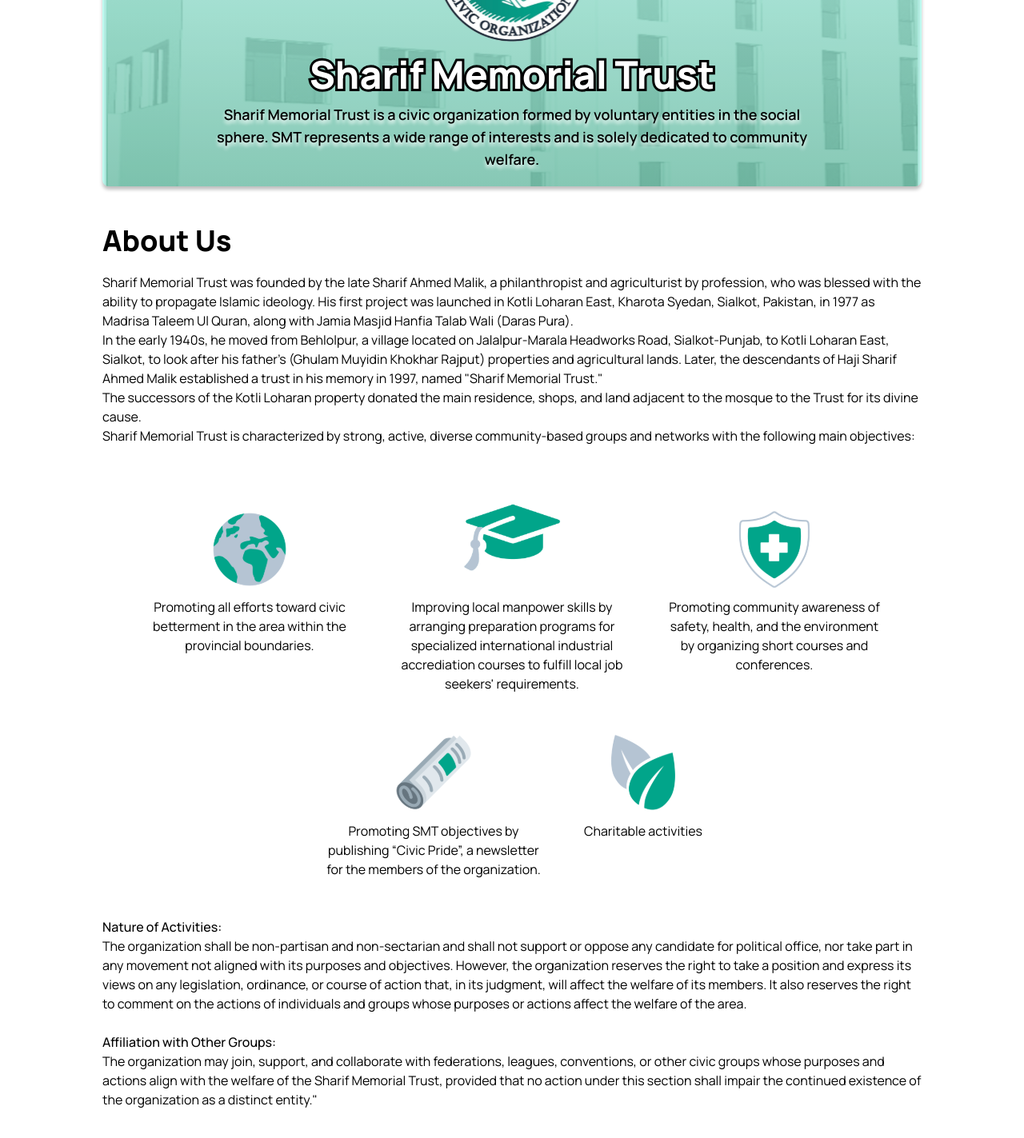
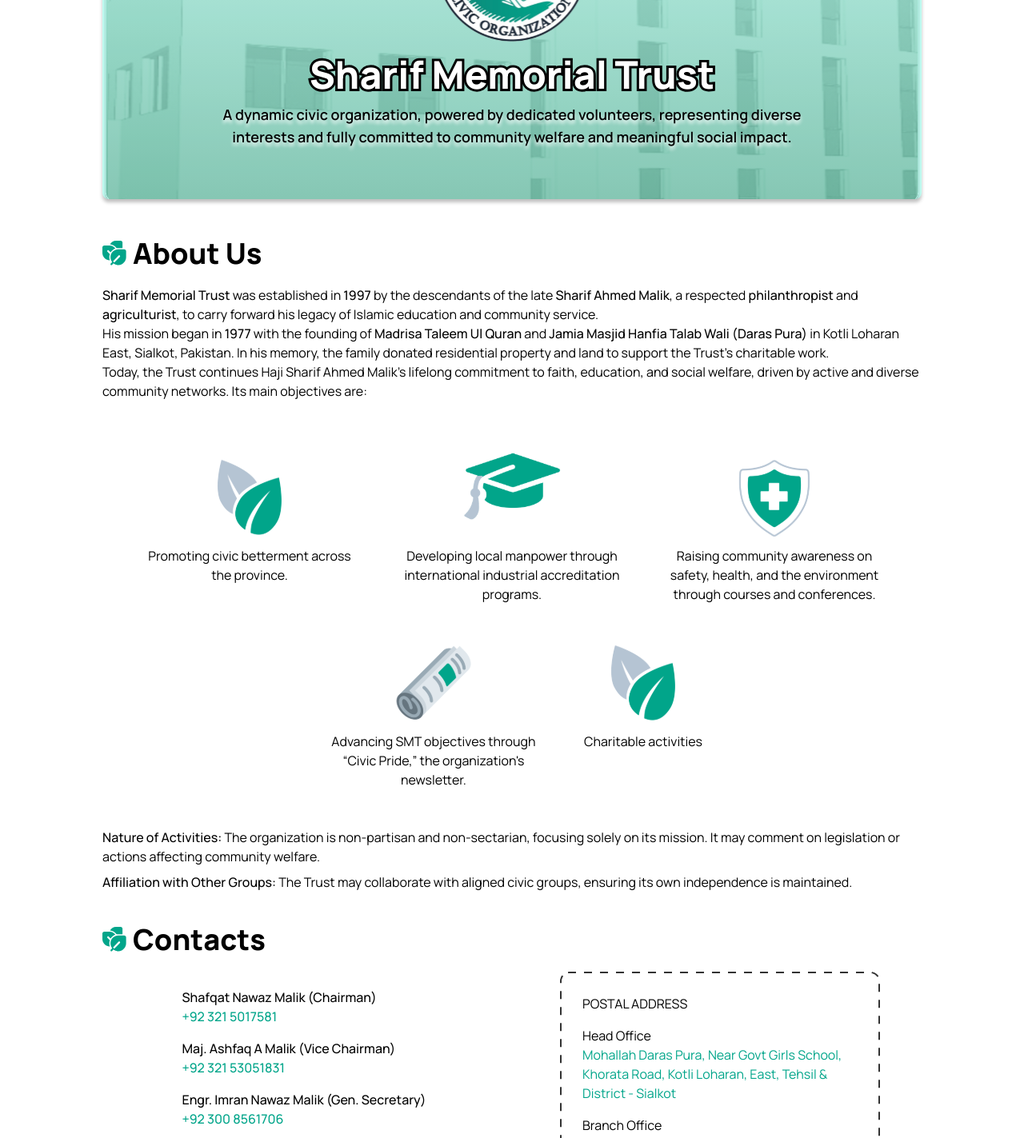
Before and after one commit to ZohaMalik/smt-web, a Vue app: page / in a window 1280 px wide. Shown: the part 380-1803 px from the top of the page at 80% size. Built offline with nearby package versions, Linux system fonts and the light colour scheme.

Commit message:
Home Page Updates

```diff
--- a/src/components/homeComponents/aboutUs.vue
+++ b/src/components/homeComponents/aboutUs.vue
@@ -1,5 +1,6 @@
 <script setup>
 
+import LeavesHeaderImage from '@/assets/images/home/leaves.svg';
 import EarthImage from '@/assets/images/home/aboutUs/earth.svg';
 import ScholarHatImage from '@/assets/images/home/aboutUs/scholarHat.svg';
 import HealthShieldImage from '@/assets/images/home/aboutUs/healthShield.svg';
@@ -10,35 +11,44 @@
 
 <template>
     <div>
-        <h2 class="font-extrabold text-4xl mb-5 max-w-screen-lg mx-auto">About Us</h2>
+        <h2 class="font-extrabold text-4xl mb-5 max-w-screen-lg mx-auto flex items-center gap-2">
+            <img :src="LeavesHeaderImage" alt="Leaves Image" width="30" /> <span>About Us</span>
+        </h2>
         <!-- First Paragraph -->
-        <div class="max-w-screen-lg mx-auto mb-10">
-            <p>Sharif Memorial Trust was founded by the late Sharif Ahmed Malik, a philanthropist and agriculturist by profession, who was blessed with the ability to propagate Islamic ideology. His first project was launched in Kotli Loharan East, Kharota Syedan, Sialkot, Pakistan, in 1977 as Madrisa Taleem Ul Quran, along with Jamia Masjid Hanfia Talab Wali (Daras Pura).</p>
-            <p>In the early 1940s, he moved from Behlolpur, a village located on Jalalpur-Marala Headworks Road, Sialkot-Punjab, to Kotli Loharan East, Sialkot, to look after his father's (Ghulam Muyidin Khokhar Rajput) properties and agricultural lands. Later, the descendants of Haji Sharif Ahmed Malik established a trust in his memory in 1997, named "Sharif Memorial Trust."</p>
-            <p>The successors of the Kotli Loharan property donated the main residence, shops, and land adjacent to the mosque to the Trust for its divine cause.</p>
-            <p>Sharif Memorial Trust is characterized by strong, active, diverse community-based groups and networks with the following main objectives:</p>
+        <div class="max-w-screen-lg mx-auto mb-8">
+            <p>
+                <span class="font-medium">Sharif Memorial Trust</span> was established in <span class="font-medium">1997</span> by the descendants of the late <span class="font-medium">Sharif Ahmed Malik</span>,
+                a respected <span class="font-medium">philanthropist</span> and <span class="font-medium">agriculturist</span>, to carry forward his legacy of Islamic education and community service.
+            </p>
+            <p>
+                His mission began in <span class="font-medium">1977</span> with the founding of <span class="font-medium">Madrisa Taleem Ul Quran</span> and <span class="font-medium">Jamia Masjid Hanfia Talab Wali (Daras Pura)</span> in Kotli Loharan East, Sialkot, Pakistan.
+                In his memory, the family donated residential property and land to support the Trust's charitable work.
+            </p>
+            <p>
+                Today, the Trust continues Haji Sharif Ahmed Malik's lifelong commitment to faith, education, and social welfare, driven by active and diverse community networks. Its main objectives are:
+            </p>
         </div>
 
         <!-- Mid Part - Objective Points -->
         <div class="flex justify-center items-baseline flex-wrap gap-y-10 gap-x-12 mb-12 max-w-screen-lg mx-auto">
             <div class="flex flex-col justify-center items-center objectiveDiv text-center">
-                <img :src="EarthImage" alt="Earth Image" />
-                <p>Promoting all efforts toward civic betterment in the area within the provincial boundaries.</p>
+                <img :src="LeavesImage" alt="Leaves Image" />
+                <p>Promoting civic betterment across the province.</p>
             </div>
 
             <div class="flex flex-col justify-center items-center objectiveDiv text-center">
                 <img :src="ScholarHatImage" alt="Scholar Hat Image" />
-                <p>Improving local manpower skills by arranging preparation programs for specialized international industrial accrediation courses to fulfill local job seekers' requirements.</p>
+                <p>Developing local manpower through international industrial accreditation programs.</p>
             </div>
 
             <div class="flex flex-col justify-center items-center objectiveDiv text-center">
                 <img :src="HealthShieldImage" alt="Health Shield Image" />
-                <p>Promoting community awareness of safety, health, and the environment by organizing short courses and conferences.</p>
+                <p>Raising community awareness on safety, health, and the environment through courses and conferences.</p>
             </div>
 
             <div class="flex flex-col justify-center items-center objectiveDiv text-center">
                 <img :src="NewspaperImage" alt="Newspaper Image" />
-                <p>Promoting SMT objectives by publishing “Civic Pride”, a newsletter for the members of the organization.</p>
+                <p>Advancing SMT objectives through “Civic Pride,” the organization's newsletter.</p>
             </div>
 
             <div class="flex flex-col justify-center items-center objectiveDiv text-center">
@@ -49,10 +59,13 @@
 
         <!-- Last Paragraphs -->
         <div class="max-w-screen-lg mx-auto mb-10">
-            <div class="font-medium">Nature of Activities:</div>
-            <p class="mb-6">The organization shall be non-partisan and non-sectarian and shall not support or oppose any candidate for political office, nor take part in any movement not aligned with its purposes and objectives. However, the organization reserves the right to take a position and express its views on any legislation, ordinance, or course of action that, in its judgment, will affect the welfare of its members. It also reserves the right to comment on the actions of individuals and groups whose purposes or actions affect the welfare of the area.</p>
-            <div class="font-medium">Affiliation with Other Groups:</div>
-            <p>The organization may join, support, and collaborate with federations, leagues, conventions, or other civic groups whose purposes and actions align with the welfare of the Sharif Memorial Trust, provided that no action under this section shall impair the continued existence of the organization as a distinct entity."</p>
+            <div class="mb-2">
+                <span class="font-medium">Nature of Activities:</span> The organization is non-partisan and non-sectarian, focusing solely on its mission. It may comment on legislation or actions affecting community welfare.
+            </div>
+            <div>
+                <span class="font-medium">Affiliation with Other Groups:</span> The Trust may collaborate with aligned civic groups, ensuring its own independence is maintained.
+            </div>
+            <!-- <p></p> -->
         </div>
     </div>
 </template>
--- a/src/components/homeComponents/contacts.vue
+++ b/src/components/homeComponents/contacts.vue
@@ -1,6 +1,8 @@
 <template>
     <div>
-        <h2 class="font-extrabold text-4xl mb-5 max-w-screen-lg mx-auto">Contacts</h2>
+        <h2 class="font-extrabold text-4xl mb-5 max-w-screen-lg mx-auto flex items-center gap-2">
+            <img :src="LeavesHeaderImage" alt="Leaves Image" width="30" /> <span>Contacts</span>
+        </h2>
 
         <!-- Contacts & Address -->
         <div class="grid grid-cols-1 sm:grid-cols-2 gap-4 mb-10 mx-auto max-w-screen-lg text-center">
@@ -72,6 +74,7 @@
 
 <script setup>
 
+import LeavesHeaderImage from '@/assets/images/home/leaves.svg';
 import FacebookImage from '@/assets/images/home/contacts/facebook.svg';
 import EmailImage from '@/assets/images/home/contacts/email.svg';
 import LocationImage from '@/assets/images/home/contacts/location.svg';
--- a/src/components/homeComponents/intro.vue
+++ b/src/components/homeComponents/intro.vue
@@ -6,7 +6,7 @@
 </script>
 
 <template>
-    <div id="introDiv" class="p-5 rounded-lg flex flex-col justify-center items-center mb-12 max-w-screen-lg mx-auto">
+    <div id="introDiv" class="px-5 py-5 pb-16 rounded-lg flex flex-col justify-center items-center mb-12 max-w-screen-lg mx-auto">
 
         <!-- Lecture Button on Smaller Devices -->
         <div id="lectureButtonDiv" class="ml-auto flex justify-center rounded-lg px-3 py-2 bg-green-500 text-white cursor-pointer hover:border-green-500 hover:opacity-75 mb-3"
@@ -32,8 +32,7 @@
 
         <!-- Org Description -->
         <p id="orgDescription" class="text-center text-black font-semibold text-lg">
-            Sharif Memorial Trust is a civic organization formed by voluntary entities in the social sphere.
-            SMT represents a wide range of interests and is solely dedicated to community welfare.
+            A dynamic civic organization, powered by dedicated volunteers, representing diverse interests and fully committed to community welfare and meaningful social impact.
         </p>
     </div>
 </template>
--- a/src/components/layout/navBar.vue
+++ b/src/components/layout/navBar.vue
@@ -21,15 +21,20 @@
                         ${selectedHomePageSection=='aboutUs'?'border-b-2 border-green-500':'hover-underline-animation'}`">
                 About Us
             </router-link>
+            <!-- <router-link v-if="showHomePageSections" to="#impact" @click="goToHomePageSection('impact')"
+                :class="`mr-3 hidden md:inline
+                        ${selectedHomePageSection=='impact'?'border-b-2 border-green-500':'hover-underline-animation'}`">
+                Your Impact
+            </router-link> -->
             <router-link v-if="showHomePageSections" to="#contacts" @click="goToHomePageSection('contacts')"
                 :class="`mr-3 hidden md:inline
                         ${selectedHomePageSection=='contacts'?'border-b-2 border-green-500':'hover-underline-animation'}`">
                 Contacts
             </router-link>
 
-            <button class="mr-3 bg-green-100 p-2 rounded-lg hover:opacity-75" title="Search">
+            <!-- <button class="mr-3 bg-green-100 p-2 rounded-lg hover:opacity-75" title="Search">
                 <img src="../../assets/images/navBar/search.svg" alt="Search" />
-            </button>
+            </button> -->
 
             <button @click="$emit('toggleSideBar')" class="bg-green-100 p-2 rounded-lg hover:opacity-75" title="Open Side Bar">
                 <img :src="sideBarOpenImage" alt="Open Side Bar" />
```
Also changed, not shown: src/assets/images/home/leaves.svg (added).
